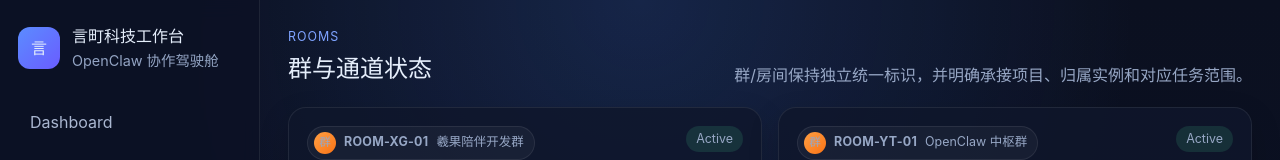
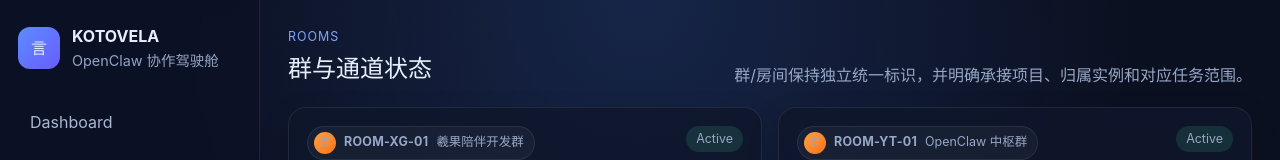
Before and after one commit to guoma970/kotovela-workbench, a React (Vite) app: page /rooms in a window 1280 px wide. Shown: the top 160 px of the page. Built offline with nearby package versions, Linux system fonts and the light colour scheme.

Commit message:
chore: normalize primary project label to KOTOVELA

```diff
--- a/src/data/mockData.ts
+++ b/src/data/mockData.ts
@@ -15,7 +15,7 @@ export const agents: Agent[] = [
     role: '中枢统筹',
     status: 'active',
     currentTask: '压住主线节奏，推动 demo 收口与跨页串联',
-    project: '言町科技工作台',
+    project: 'KOTOVELA',
     projectId: 'project-1',
     updatedAt: '刚刚',
   },
@@ -26,7 +26,7 @@ export const agents: Agent[] = [
     role: '开发执行',
     status: 'active',
     currentTask: '收口 Dashboard 观感、默认演示态与动线提示',
-    project: '言町科技工作台',
+    project: 'KOTOVELA',
     projectId: 'project-1',
     updatedAt: '1 分钟前',
   },
@@ -37,7 +37,7 @@ export const agents: Agent[] = [
     role: '流程设计',
     status: 'active',
     currentTask: '整理 Rooms → Tasks → Agents 的演示承接关系',
-    project: '言町科技工作台',
+    project: 'KOTOVELA',
     projectId: 'project-1',
     updatedAt: '4 分钟前',
   },
@@ -69,7 +69,7 @@ export const projects: Project[] = [
   {
     id: 'project-1',
     code: 'PRJ-YT',
-    name: '言町科技工作台',
+    name: 'KOTOVELA',
     owner: '小筑',
     ownerAgentId: 'agent-2',
     status: 'active',
@@ -148,7 +148,7 @@ export const tasks: Task[] = [
     id: 'task-1',
     code: 'TSK-401',
     title: '拉高首页默认演示态，直接露出主项目 / blocker / 待拍板 / 关键更新',
-    project: '言町科技工作台',
+    project: 'KOTOVELA',
     projectId: 'project-1',
     assignee: '小筑',
     assigneeAgentId: 'agent-2',
@@ -162,7 +162,7 @@ export const tasks: Task[] = [
     id: 'task-2',
     code: 'TSK-402',
     title: '给 Dashboard / Projects / Rooms / Tasks / Agents 加一条自然 demo path',
-    project: '言町科技工作台',
+    project: 'KOTOVELA',
     projectId: 'project-1',
     assignee: '流程编排助手',
     assigneeAgentId: 'agent-3',
@@ -190,7 +190,7 @@ export const tasks: Task[] = [
     id: 'task-4',
     code: 'TSK-398',
     title: '补齐第四到第六轮演示讲述顺序',
-    project: '言町科技工作台',
+    project: 'KOTOVELA',
     projectId: 'project-1',
     assignee: '小树',
     assigneeAgentId: 'agent-1',
@@ -218,7 +218,7 @@ export const tasks: Task[] = [
     id: 'task-6',
     code: 'TSK-399',
     title: '收紧页面文案与视觉层级，去掉开发态表格感',
-    project: '言町科技工作台',
+    project: 'KOTOVELA',
     projectId: 'project-1',
     assignee: '小筑',
     assigneeAgentId: 'agent-2',
@@ -270,7 +270,7 @@ export const rooms: Room[] = [
     channelType: 'Feishu 群聊',
     instance: '小树 / 小筑 / 流程编排助手',
     instanceIds: ['agent-1', 'agent-2', 'agent-3'],
-    mainProject: '言町科技工作台',
+    mainProject: 'KOTOVELA',
     mainProjectId: 'project-1',
     purpose: '中枢调度、回报、验收',
     recentAction: 'demo 收口轮任务派发完成',
@@ -285,7 +285,7 @@ export const rooms: Room[] = [
     channelType: 'Feishu 群聊',
     instance: '小树 / 小筑',
     instanceIds: ['agent-1', 'agent-2'],
-    mainProject: '言町科技工作台',
+    mainProject: 'KOTOVELA',
     mainProjectId: 'project-1',
     purpose: '验证工作流与系统状态',
     recentAction: '跨页深链接联动回归完成',
@@ -300,7 +300,7 @@ export const rooms: Room[] = [
     channelType: 'Feishu 群聊',
     instance: '小树 / 流程编排助手',
     instanceIds: ['agent-1', 'agent-3'],
-    mainProject: '言町科技工作台',
+    mainProject: 'KOTOVELA',
     mainProjectId: 'project-1',
     purpose: '演示路径彩排与讲法对齐',
     recentAction: '预演路线收敛为 5 步',
@@ -392,7 +392,7 @@ export const decisions: DecisionItem[] = [
     title: '对外演示版本是否保留“预演室”作为独立房间视角',
     owner: '小树',
     ownerAgentId: 'agent-1',
-    project: '言町科技工作台',
+    project: 'KOTOVELA',
     projectId: 'project-1',
     relatedAgentId: 'agent-3',
     relatedTaskId: 'task-2',
--- a/src/layout/AppShell.tsx
+++ b/src/layout/AppShell.tsx
@@ -20,7 +20,7 @@ export function AppShell() {
         <div className="brand">
           <div className="brand-mark">言</div>
           <div>
-            <h1>言町科技工作台</h1>
+            <h1>KOTOVELA</h1>
             <p>OpenClaw 协作驾驶舱</p>
           </div>
         </div>
```
